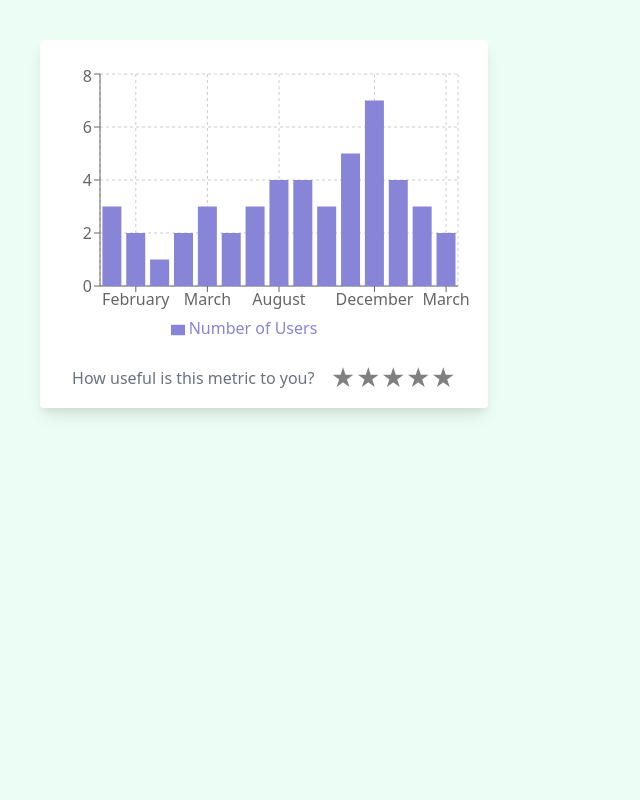
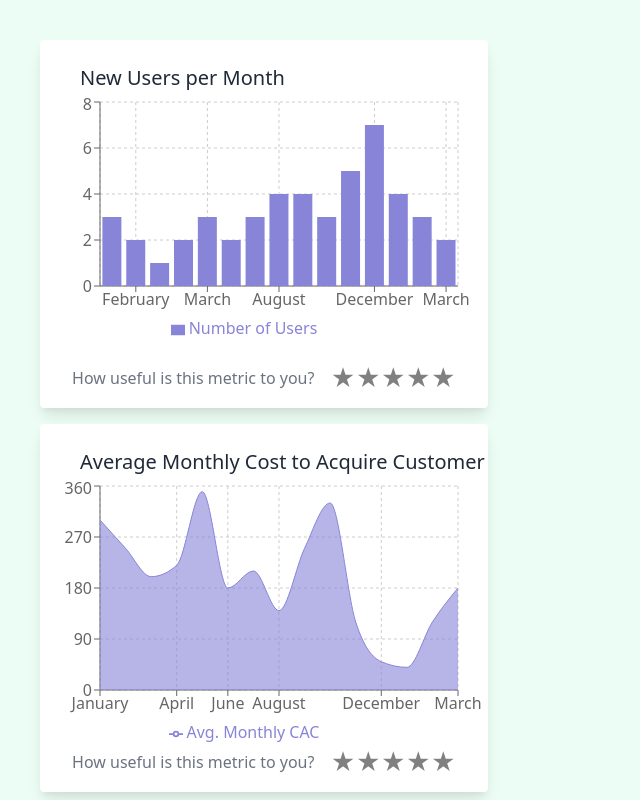
Before and after one commit to d11r/bsc-thesis, a React (Create React App) app: page / in a window 1280 px wide. Shown: the whole page, without its empty margins (0-640 px from the left). Built offline with nearby package versions, Linux system fonts and the light colour scheme.

Commit message:
feat: avg. cac chart

```diff
--- a/src/components/Card.js
+++ b/src/components/Card.js
@@ -1,5 +1,11 @@
-export default function Card({children}) {
+export default function Card({children, className}) {
   return (
-    <div className="max-w-md rounded shadow-lg bg-white py-6">{children}</div>
+    <div
+      className={`max-w-md rounded shadow-lg bg-white py-6 ${
+        className ? className : ''
+      }`}
+    >
+      {children}
+    </div>
   )
 }
--- a/src/components/Metric.js
+++ b/src/components/Metric.js
@@ -7,11 +7,13 @@ import {
   Tooltip,
   Legend,
   ResponsiveContainer,
+  AreaChart,
+  Area,
 } from 'recharts'
 
 import ReactStars from 'react-rating-stars-component'
 
-import {newAccountsPerMonth} from '../config'
+import {newAccountsPerMonth, avgCostToAcquireCustomer} from '../config'
 import {metrics} from '../constants'
 
 function RatingFeedback() {
@@ -38,6 +40,9 @@ export default function Metric({kpi}) {
     case metrics.newAccountsPerMonth:
       return (
         <div className="w-full h-80 flex flex-col">
+          <span className="text-gray-800 text-xl ml-10">
+            New Users per Month
+          </span>
           <ResponsiveContainer>
             <BarChart
               data={newAccountsPerMonth.data}
@@ -64,6 +69,36 @@ export default function Metric({kpi}) {
         </div>
       )
 
+    case metrics.avgCostToAcquireCustomer:
+      return (
+        <div className="w-full h-80 flex flex-col">
+          <span className="text-gray-800 text-xl ml-10">
+            Average Monthly Cost to Acquire Customer
+          </span>
+          <ResponsiveContainer width="100%" height="100%">
+            <AreaChart
+              width={500}
+              height={400}
+              data={avgCostToAcquireCustomer.data}
+              margin={{
+                top: 10,
+                right: 30,
+                left: 0,
+                bottom: 0,
+              }}
+            >
+              <CartesianGrid strokeDasharray="3 3" />
+              <XAxis dataKey="month" />
+              <YAxis />
+              <Tooltip formatter={(value, name, props) => `$${value}.0`} />
+              <Legend />
+              <Area {...avgCostToAcquireCustomer.opts} />
+            </AreaChart>
+          </ResponsiveContainer>
+          <RatingFeedback />
+        </div>
+      )
+
     default:
       throw new Error('Invalid kpi prop.')
   }
--- a/src/components/MetricsView.js
+++ b/src/components/MetricsView.js
@@ -9,6 +9,10 @@ export default function MetricsView() {
       <Card>
         <Metric kpi={metrics.newAccountsPerMonth}></Metric>
       </Card>
+
+      <Card className="mt-4">
+        <Metric kpi={metrics.avgCostToAcquireCustomer}></Metric>
+      </Card>
     </div>
   )
 }
--- a/src/config.js
+++ b/src/config.js
@@ -70,3 +70,75 @@ export const newAccountsPerMonth = {
     fillColor: '#8884d8',
   },
 }
+
+export const avgCostToAcquireCustomer = {
+  data: [
+    {
+      month: 'January',
+      number: 300.0,
+    },
+    {
+      month: 'February',
+      number: 250,
+    },
+    {
+      month: 'March',
+      number: 200.0,
+    },
+    {
+      month: 'April',
+      number: 220.0,
+    },
+    {
+      month: 'March',
+      number: 350,
+    },
+    {
+      month: 'June',
+      number: 180.0,
+    },
+    {
+      month: 'July',
+      number: 210.0,
+    },
+    {
+      month: 'August',
+      number: 140.0,
+    },
+    {
+      month: 'September',
+      number: 250.0,
+    },
+    {
+      month: 'October',
+      number: 330.0,
+    },
+    {
+      month: 'November',
+      number: 120.0,
+    },
+    {
+      month: 'December',
+      number: 50.0,
+    },
+    {
+      month: 'January',
+      number: 40.0,
+    },
+    {
+      month: 'February',
+      number: 120.0,
+    },
+    {
+      month: 'March',
+      number: 180.0,
+    },
+  ],
+  opts: {
+    type: 'monotone',
+    dataKey: 'number',
+    stroke: '#8884d8',
+    fill: '#8884d8',
+    name: 'Avg. Monthly CAC',
+  },
+}
--- a/src/constants.js
+++ b/src/constants.js
@@ -1,3 +1,4 @@
 export const metrics = {
   newAccountsPerMonth: 'new-accounts-per-month',
+  avgCostToAcquireCustomer: 'avg-cost-to-acquire-customer',
 }
```
